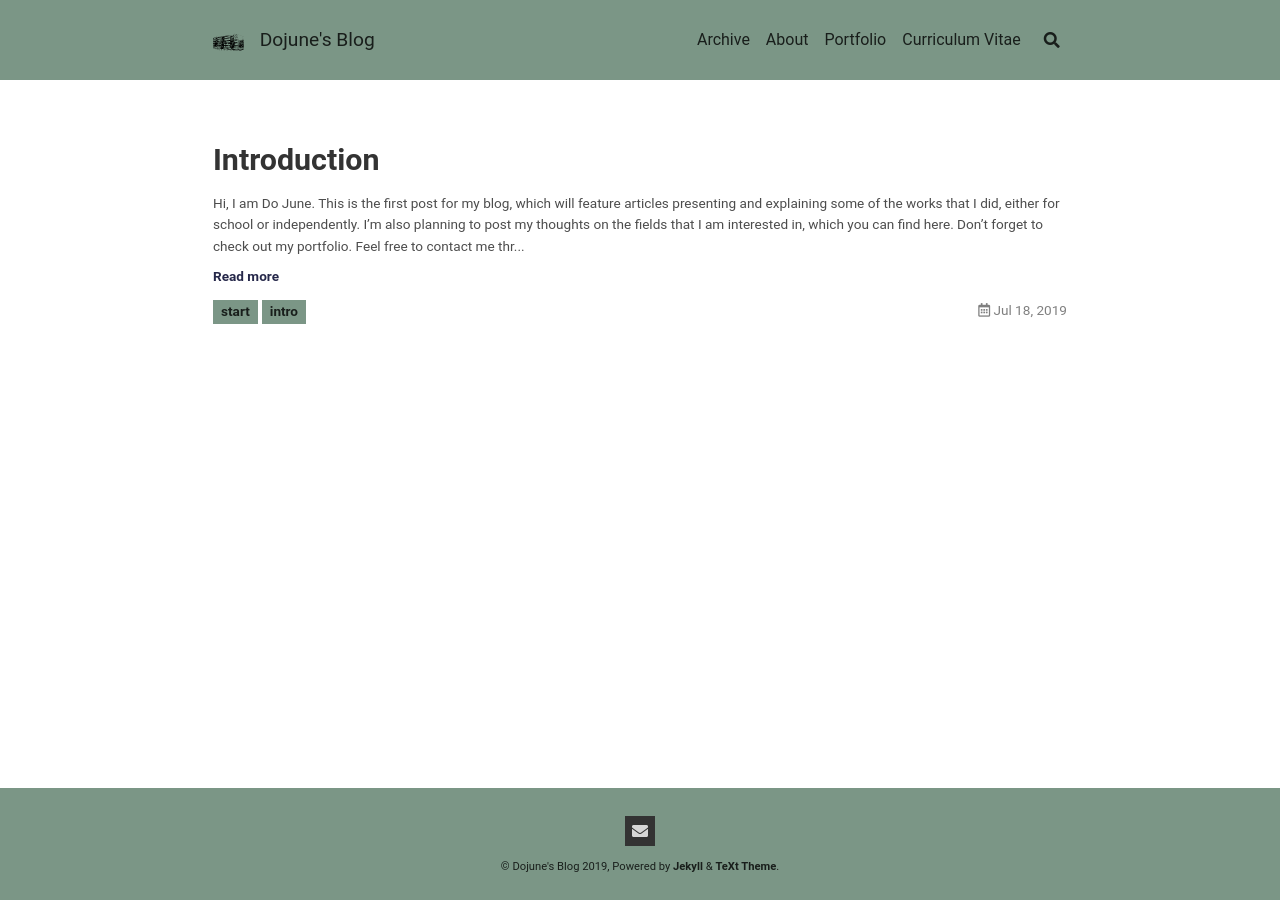
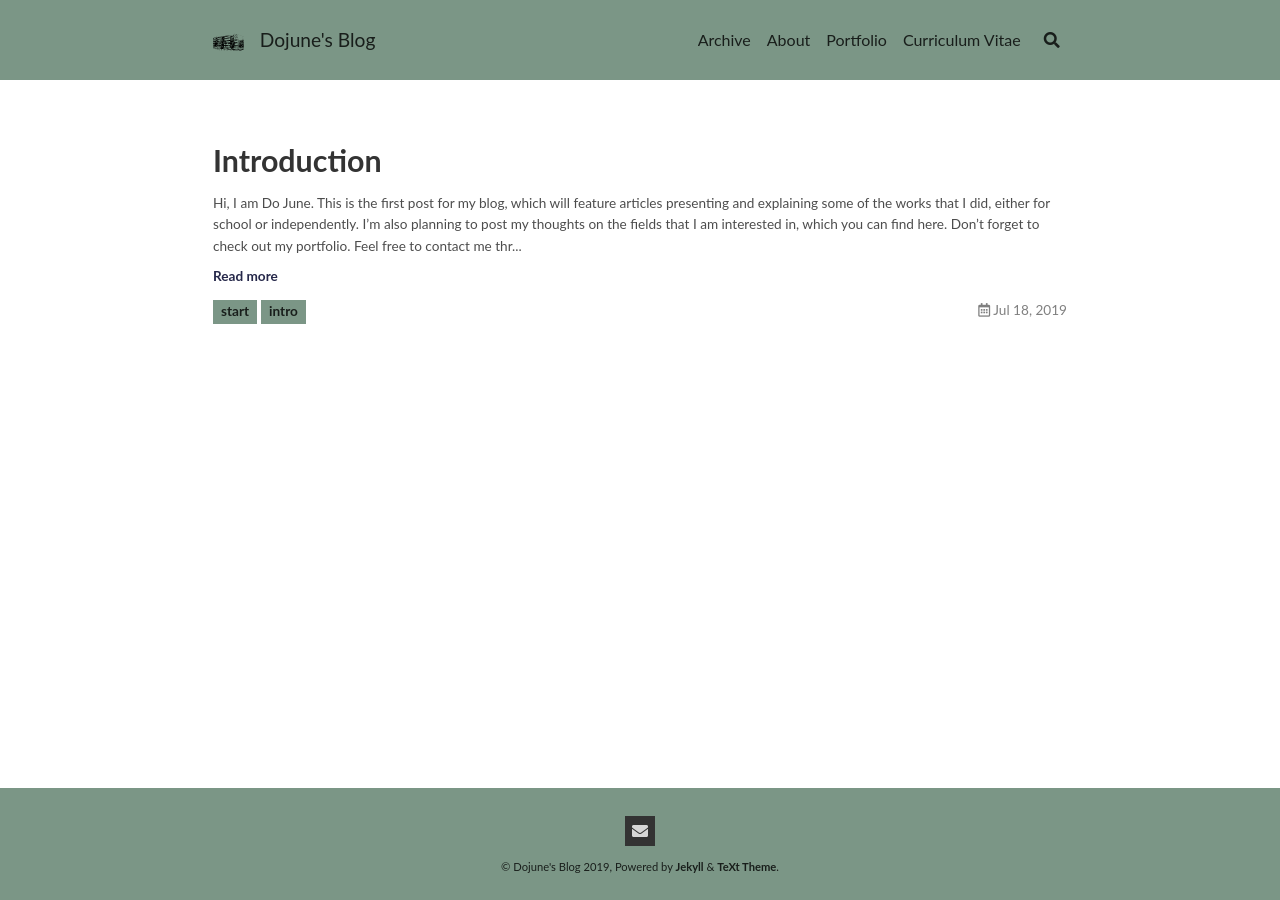
Before and after one commit to mindojune/mindojune.github.io, a Jekyll site: the page built from index.html, in a window 1280 px wide. Built offline with Jekyll 4.4.1, drawn with Linux system fonts in a browser that asks for light colours; nearby versions of some CDN libraries; the list of posts is cut into pages by our own code.

Commit message:
Update _variables.scss

```diff
--- a/_sass/common/_variables.scss
+++ b/_sass/common/_variables.scss
@@ -1,7 +1,9 @@
 $base: (
   //font-family:            ('Cousine', monospace),
   //font-family:            ('Source Sans Pro', sans-serif),
-  font-family:            ('Roboto', sans-serif),
+  //font-family:            ('Roboto', sans-serif),
+  font-family:            ('Lato', sans-serif),
+  //font-family:            ('Open Sans', sans-serif),
   //font-family:            ('Inconsolata', monospace),
   //font-family:            (-apple-system, BlinkMacSystemFont, "Segoe UI", Helvetica, Arial, sans-serif),
   font-family-code:       (Menlo, Monaco, Consolas, Andale Mono, lucida console, Courier New, monospace),
```
